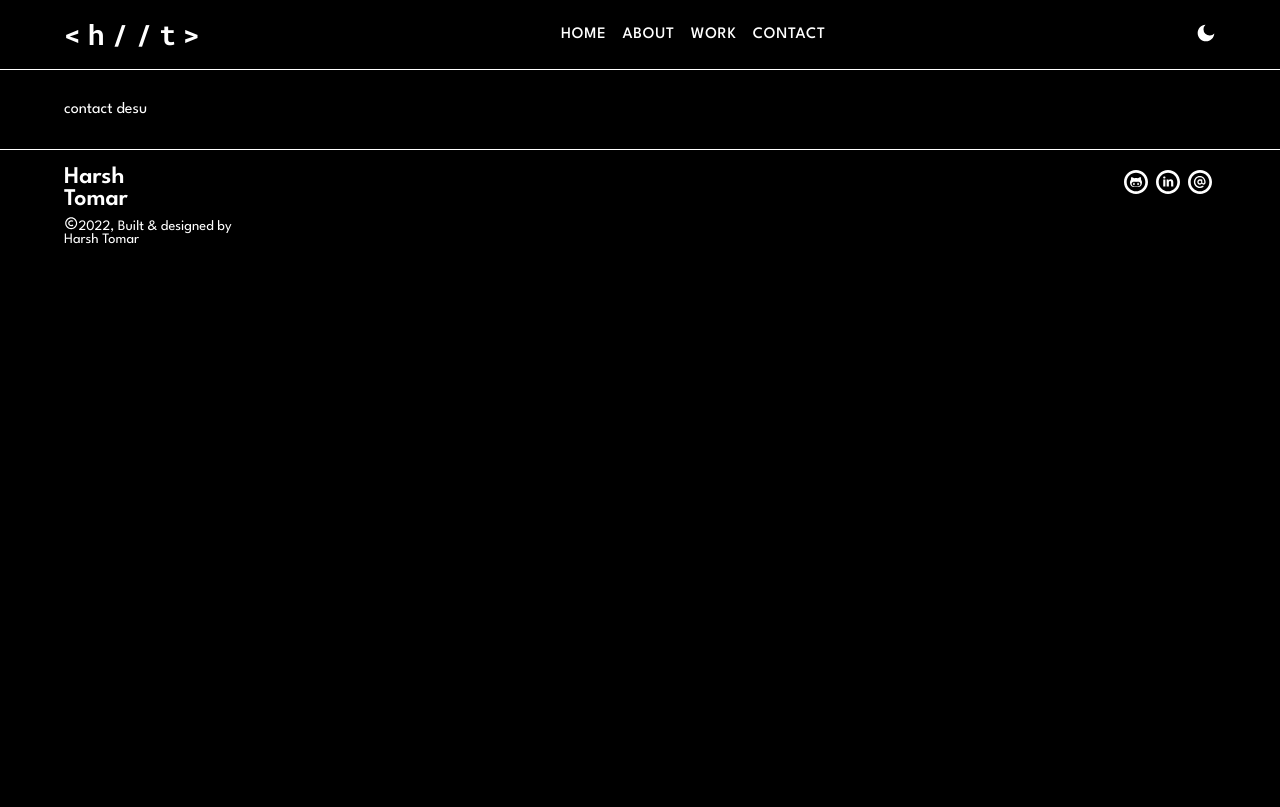
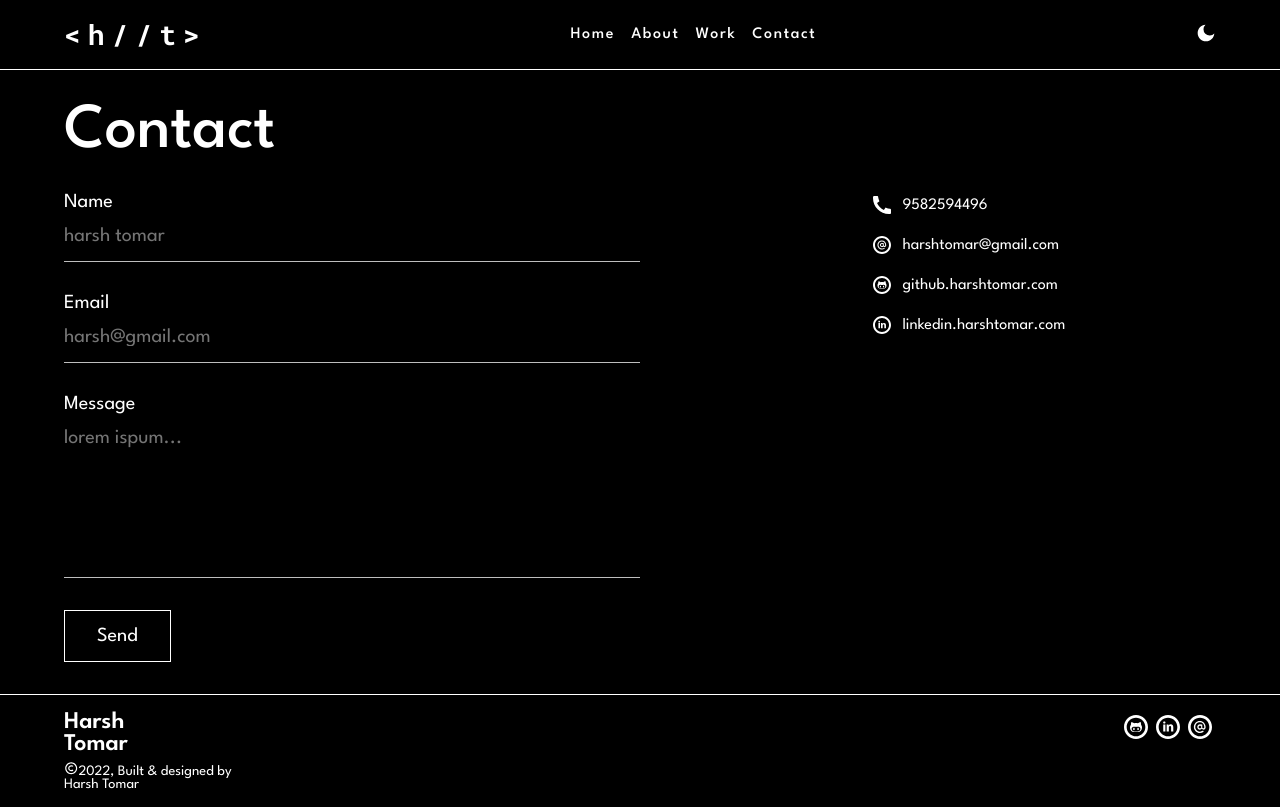
Before and after one commit to harsht67/ht_portfolio, a React (Create React App) app: page /contact in a window 1280 px wide. Built offline with nearby package versions, Linux system fonts and the light colour scheme.

Commit message:
feat: Add Contact

```diff
--- a/src/features/Contact/Contact.jsx
+++ b/src/features/Contact/Contact.jsx
@@ -1,11 +1,79 @@
 // styles
 import './Contact.scss'
+
+// icons
+import { TiSocialGithubCircular, TiSocialLinkedinCircular, TiSocialAtCircular } from 'react-icons/ti'
+import { RiPhoneFill } from 'react-icons/ri'
 
 function Contact() {
     return (
         <div className="contact">
 
-            contact desu
+            <h1 className="contact__title">
+                Contact
+            </h1>
+
+            <div className="contact__content">
+
+                <section className="contact__form">
+
+                    <label>
+
+                        Name
+
+                        <input
+                            placeholder='harsh tomar'
+                        />
+
+                    </label>
+
+                    <label>
+
+                        Email
+
+                        <input
+                            placeholder='harsh@gmail.com'
+                        />
+
+                    </label>
+
+                    <label>
+
+                        Message
+
+                        <textarea
+                            placeholder='lorem ispum...'
+                        />
+
+                    </label>
+
+                    <button>
+                        send
+                    </button>
+
+                </section>
+
+                <aside className="contact__links">
+
+                    <p>
+                        <RiPhoneFill/> 9582594496
+                    </p>
+
+                    <p>
+                        <TiSocialAtCircular/> harshtomar@gmail.com
+                    </p>
+
+                    <p>
+                        <TiSocialGithubCircular/> github.harshtomar.com
+                    </p>
+
+                    <p>
+                        <TiSocialLinkedinCircular/> linkedin.harshtomar.com
+                    </p>
+
+                </aside>
+
+            </div>
 
         </div>
     )
--- a/src/features/Contact/Contact.scss
+++ b/src/features/Contact/Contact.scss
@@ -1,3 +1,63 @@
 .contact {
     padding: 2rem 4rem;
+
+    .contact__title {
+        font-size: 4rem;
+        font-weight: 500;
+        margin-block-end: 2rem;
+    }
+
+    .contact__content {
+        display: flex;
+        justify-content: space-between;
+    }
+
+    .contact__form {
+        width: 50%;
+
+        label {
+            display: block;
+            border-block-end: 1px solid #bebebe;
+            font-size: 1.25rem;
+            margin-block-end: 2rem;
+
+            input, textarea {
+                all: unset;
+                width: 100%;
+                padding: 1rem 0;
+            }
+
+            textarea {
+                height: 8rem;
+            }
+
+        }
+
+        button {
+            all: unset;
+            border: 1px solid #fff;
+            padding: 1rem 2rem;
+            text-transform: capitalize;
+            font-size: 1.25rem;
+            cursor: pointer;
+        }
+
+    }
+
+    .contact__links {
+        width: 30%;
+
+        > * {
+            display: flex;
+            align-items: center;
+            gap: 0.5em;
+            margin-block-end: 1rem;
+            cursor: pointer;
+
+            > *:first-child {
+                font-size: 1.5rem;
+            }
+        }
+    }
+
 }
--- a/src/features/Header/Header.scss
+++ b/src/features/Header/Header.scss
@@ -26,10 +26,10 @@
 
             li {
                 margin-inline-end: 1em;
-                text-transform: uppercase;
+                text-transform: capitalize;
                 font-size: 1rem;
                 font-weight: 500;
-                letter-spacing: 0.05em;
+                letter-spacing: 0.1em;
                 cursor: pointer;
             }
         }
```
